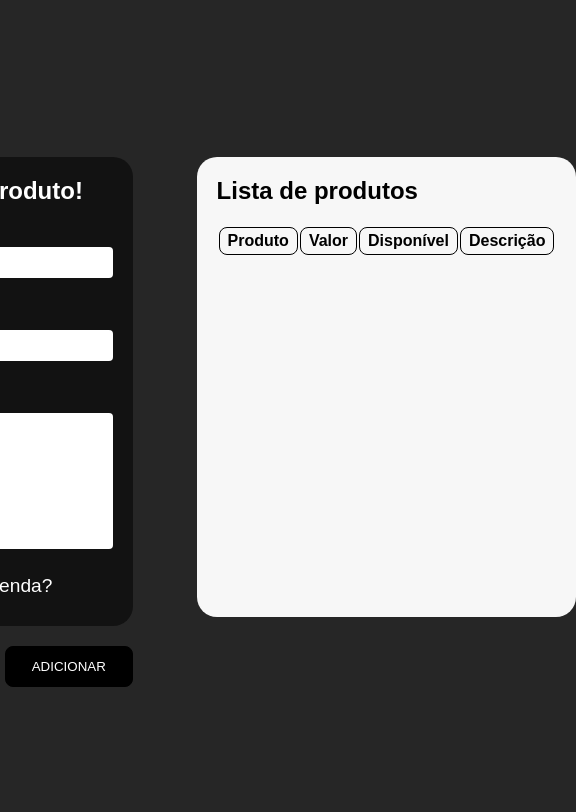
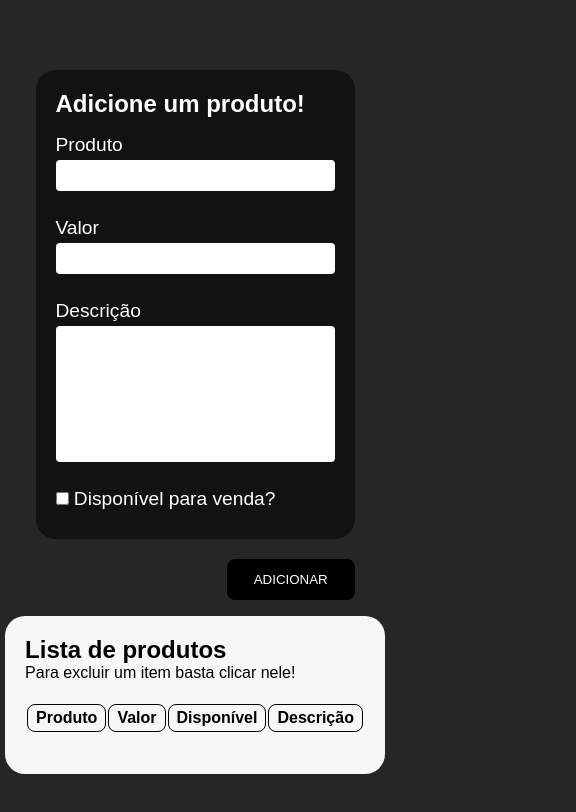
Before and after one commit to DanielGouveiah/oak-listagem, a plain HTML site: page index.html in a window 390 px wide. Shown: the whole page, 576 px wide, since content can reach past the window. Drawn offline with Linux system fonts and the light colour scheme.

Commit message:
Adicionado texto explicativo

```diff
--- a/index.html
+++ b/index.html
@@ -23,7 +23,7 @@
         <textarea name="descricao" id="descricao" cols="30" rows="8"></textarea>
         <label for="disponivel">
           <input type="checkbox" name="disponivel" id="disponivel">
-          Disponivel para venda?
+          Disponível para venda?
         </label>
       </form>
       <button class="adicionar">Adicionar</button>
@@ -31,6 +31,7 @@
 
     <section class="lista-wrapper">
       <h2>Lista de produtos</h2>
+      <p>Para excluir um item basta clicar nele!</p>
       <table class="lista">
         <tr>
           <th style="width: 40%">Produto</th>
@@ -40,7 +41,9 @@
         </tr>
       </table>
     </section>
+
   </div>
+
 
   <script src="./js/script.js" type="module"></script>
 </body>
--- a/style.css
+++ b/style.css
@@ -38,7 +38,8 @@ label {
   font-weight: 500;
 }
 
-input, textarea{
+input,
+textarea {
   padding: 8px 12px;
   outline: none;
   border-radius: 4px;
@@ -58,7 +59,7 @@ textarea {
   color: white;
   text-transform: uppercase;
   border: 1px solid black;
-  transition: .2s;
+  transition: 0.2s;
   width: 40%;
   margin-top: 20px;
   justify-self: flex-end;
@@ -76,8 +77,6 @@ textarea {
   max-height: 420px;
   overflow-y: scroll;
 }
-
-
 
 .lista {
   margin: 20px 0;
@@ -99,9 +98,34 @@ textarea {
   padding: 4px;
 }
 
+.lista .item {
+  cursor: pointer;
+}
+
 .true {
-  color: lightgreen!important;
+  color: lightgreen !important;
 }
 .false {
-  color: lightcoral!important;
+  color: lightcoral !important;
 }
+
+@media (max-width: 840px) {
+  .wrapper {
+    gap: 1rem;
+  }
+}
+
+@media (max-width: 740px) {
+  .wrapper {
+    flex-direction: column;
+  }
+}
+
+@media (max-width: 480px) {
+  .wrapper {
+    align-items: center;
+  }
+  .form {
+    max-width: 300px;
+  }
+}
```
Also changed, not shown: 1 other file.
